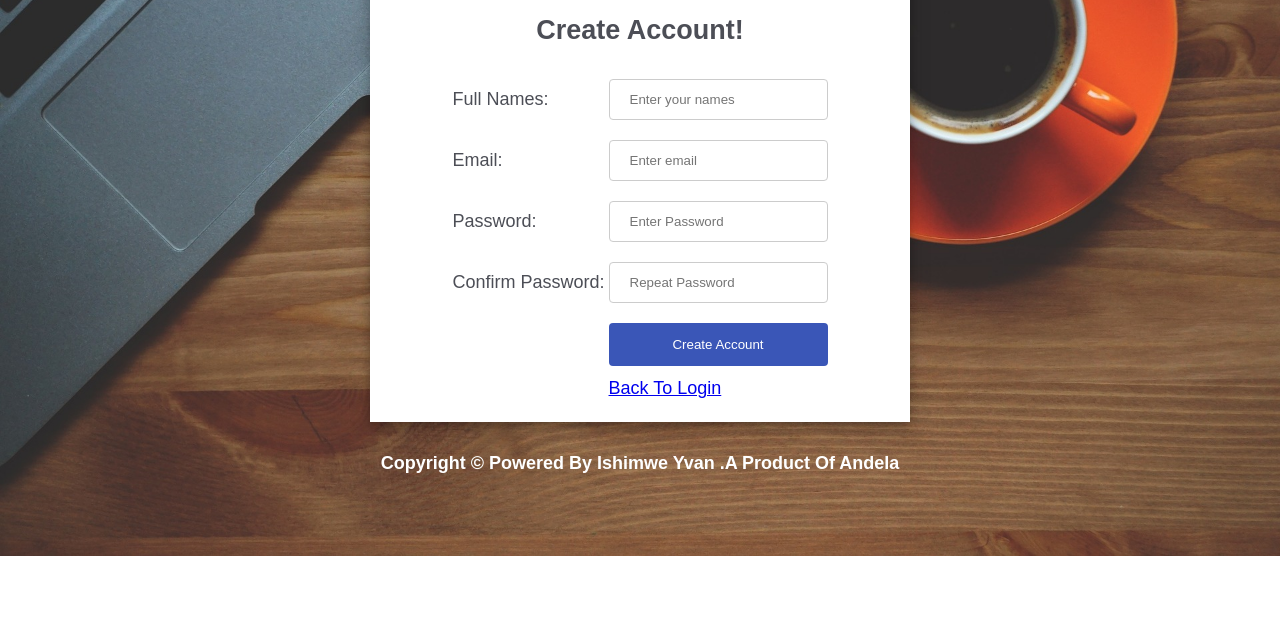
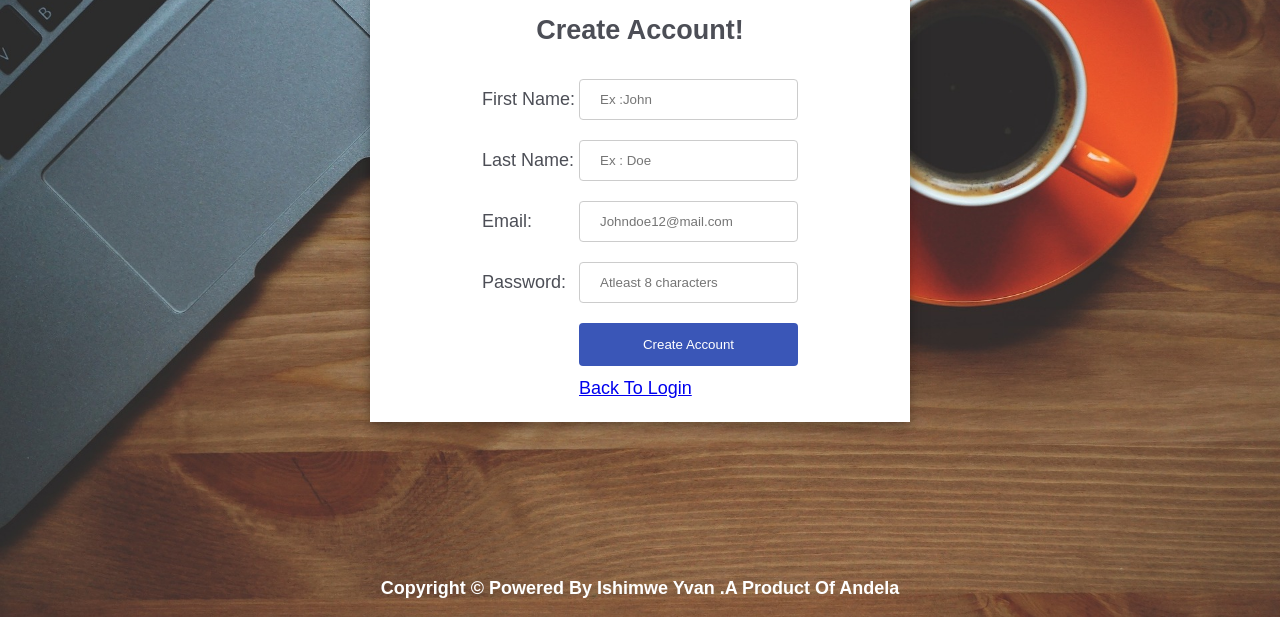
Before and after one commit to yvan99/diary-app, a plain HTML site: page UI/html/register.html in a window 1280 px wide. Shown: the part 231-848 px from the top of the page. Before the commit the page ends 800 px from the top, so only its background shows below. Drawn offline with Linux system fonts and the light colour scheme.

```diff
--- a/UI/html/register.html
+++ b/UI/html/register.html
@@ -8,6 +8,8 @@
 <meta name="viewport" content="width=device-width, initial-scale=1">
 
 <link rel="stylesheet" href="../css/main.css">
+
+<script src="./js/validation.js"></script>
 
 <title>My Diary</title>
 
@@ -25,37 +27,38 @@
 		<h1 class="headertitle">My Diary Online Journal !</h1>
 
 		<hr>
-		<img src="../img/logo.png" class="logoimage">
+		<img src="../img/logo.PNG" class="logoimage">
 	</div>
 
 
-		<form method="POST" autocomplete="off" enctype="multipart/form-data">
+		<form method="POST" name="register" autocomplete="off" enctype="multipart/form-data">
 
-			<table border="0">
+			<table >
+
 				<h2>Create Account!</h2>
 
 				<tr>
-					<td><label>Full Names:</label></td>
+					<td><label>First Name:</label></td>
 
-					<td><input type="text" name="" placeholder="Enter your names" required="Please fill your Username"></td>
+					<td><input type="text" name="" placeholder="Ex :John" required="Please fill your Username"></td>
 				</tr>
 
 				<tr>
-					<td><label>Email: </label></td>
+					<td><label>Last Name: </label></td>
 
-					<td><input type="email" name="" placeholder="Enter email" required="Please fill your Username"></td>
+					<td><input type="text" name="" placeholder="Ex : Doe" required="Please fill your Username"></td>
+				</tr>
+
+				<tr>
+
+					<td><label>Email:</label></td>
+					<td><input type="email" placeholder="Johndoe12@mail.com" name="" required="Please fill your Password"></td>
 				</tr>
 
 				<tr>
 
 					<td><label>Password:</label></td>
-					<td><input type="password" placeholder="Enter Password" name="" required="Please fill your Password"></td>
-				</tr>
-
-				<tr>
-
-					<td><label>Confirm Password:</label></td>
-					<td><input type="password" placeholder="Repeat Password" name="" required="Please fill your Password"></td>
+					<td><input type="password" placeholder="Atleast 8 characters" name="" required="Please fill your Password"></td>
 				</tr>
 
 
@@ -78,7 +81,7 @@
 	</div>
 
 	<br>
-		<footer class="footeregister">
+		<footer class="footer">
 
 		<center>
 
```
